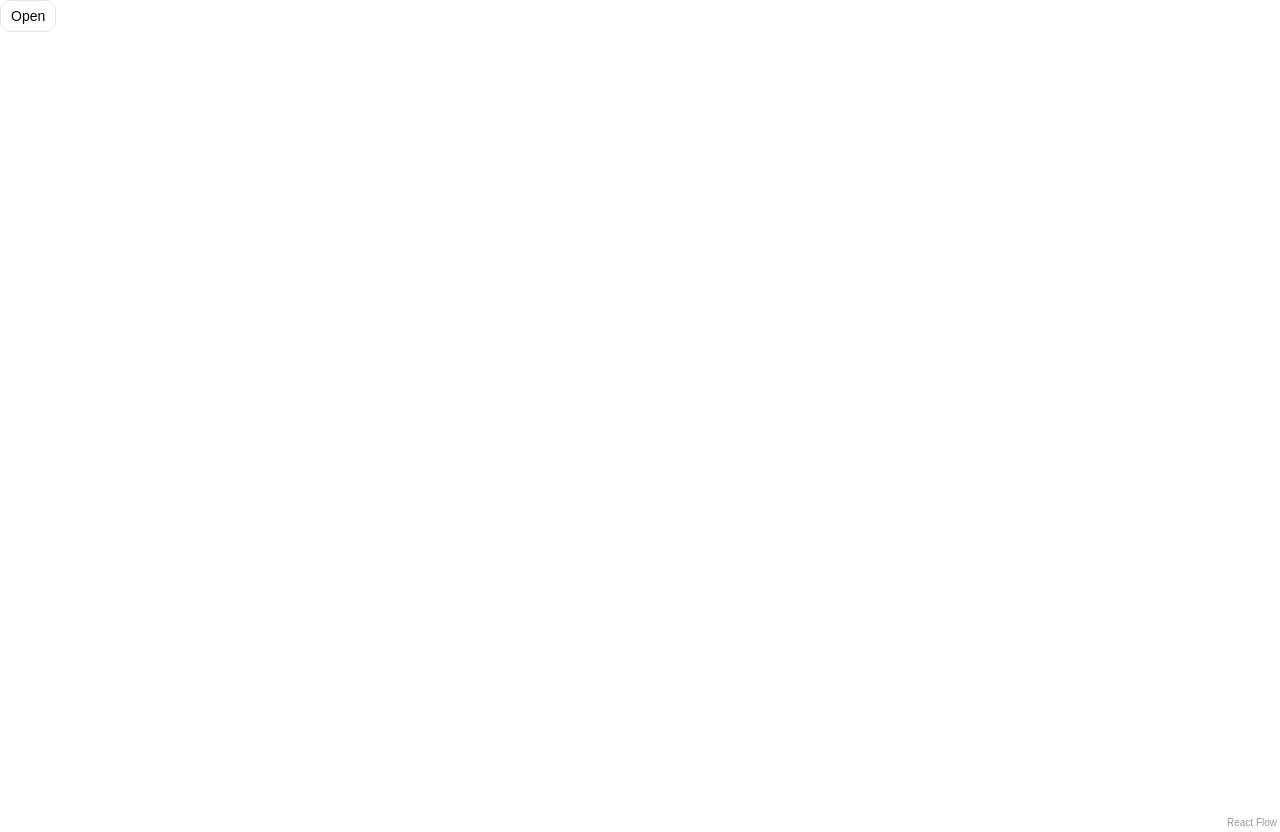
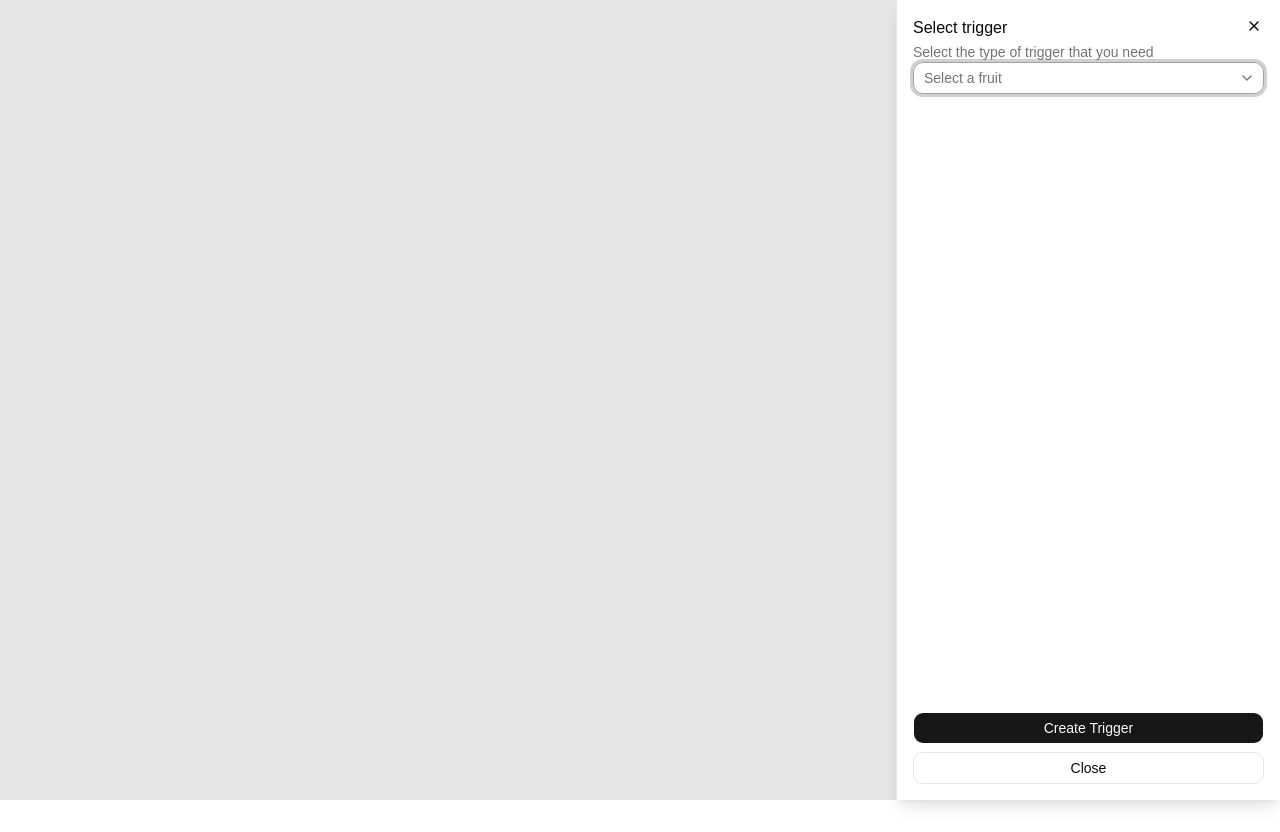
Before and after one commit to Prewal137/trading-bot-n8n, a React (Vite) app in the folder frontend/: page /create-workflow in a window 1280 px wide. After the commit the page ends 800 px from the top, so only its background shows below. Built offline with nearby package versions, Linux system fonts and the light colour scheme.

Commit message:
Made more modifications

```diff
--- a/frontend/src/components/CreateWorkflow.tsx
+++ b/frontend/src/components/CreateWorkflow.tsx
@@ -14,11 +14,12 @@ interface NodeType {
   data: {
     type: "action" | "trigger";
     kind: NodeKind;
+    metadata: NodeMetadata;
   };
   id: string;
   position: { x: number; y: number };
 }
-
+export type NodeMetadata = any;
 interface Edge {
   id: string;
   source: string;
@@ -54,8 +55,13 @@ export function CreateWorkflow() {
               ...nodes,
               {
                 id: Math.random().toString(),
+                data: {
+                    type: "trigger",
+                    kind,
+                    metadata
+                },
                 position: { x: 0, y: 0 },
-                data: { type: "trigger", kind },
+
               },
             ])
           }
--- a/frontend/src/components/TriggerSheet.tsx
+++ b/frontend/src/components/TriggerSheet.tsx
@@ -1,5 +1,5 @@
 import { useState } from "react"
-import type { NodeKind } from "./CreateWorkflow"
+import type { NodeKind, NodeMetadata } from "./CreateWorkflow"
 
 import { Button } from "@/components/ui/button"
 
@@ -11,7 +11,6 @@ import {
   SheetFooter,
   SheetHeader,
   SheetTitle,
-  SheetTrigger,
 } from "@/components/ui/sheet"
 
 import {
@@ -23,8 +22,6 @@ import {
   SelectTrigger,
   SelectValue,
 } from "@/components/ui/select"
-
-type NodeMetadata = any
 
 const SUPPORTED_TRIGGERS = [
   {
@@ -45,15 +42,10 @@ export const TriggerSheet = ({
 }: {
   onSelect: (kind: NodeKind, metadata: NodeMetadata) => void
 }) => {
-
   const [metadata, setMetadata] = useState({})
 
   return (
-    <Sheet>
-      <SheetTrigger asChild>
-        <Button variant="outline">Open</Button>
-      </SheetTrigger>
-
+    <Sheet open={true}>
       <SheetContent>
         <SheetHeader>
           <SheetTitle>Select trigger</SheetTitle>
@@ -62,22 +54,27 @@ export const TriggerSheet = ({
             Select the type of trigger that you need
 
             <Select>
-              <SelectTrigger className="w-[180px]">
-                <SelectValue placeholder="Select trigger" />
+              <SelectTrigger className="w-full">
+                <SelectValue placeholder="Select a fruit" />
               </SelectTrigger>
 
               <SelectContent>
                 <SelectGroup>
-                  <SelectLabel>Triggers</SelectLabel>
 
-                  {SUPPORTED_TRIGGERS.map(({ id, title }) => (
+                  {SUPPORTED_TRIGGERS.map(({ id, title, description }) => (
+                    <>
                       <SelectItem
                         key={id}
                         value={id}
-                      onSelect={() => onSelect(id as NodeKind, metadata)}
+                        onSelect={() =>
+                          onSelect(id as NodeKind, metadata)
+                        }
                       >
                         {title}
                       </SelectItem>
+
+                      {/* <SelectLabel>{description}</SelectLabel> */}
+                    </>
                   ))}
 
                 </SelectGroup>
@@ -88,7 +85,7 @@ export const TriggerSheet = ({
         </SheetHeader>
 
         <SheetFooter>
-          <Button type="submit">Save changes</Button>
+          <Button type="submit">Create Trigger</Button>
 
           <SheetClose asChild>
             <Button variant="outline">Close</Button>
```
Lines whose indentation alone changed are shown as unchanged.
